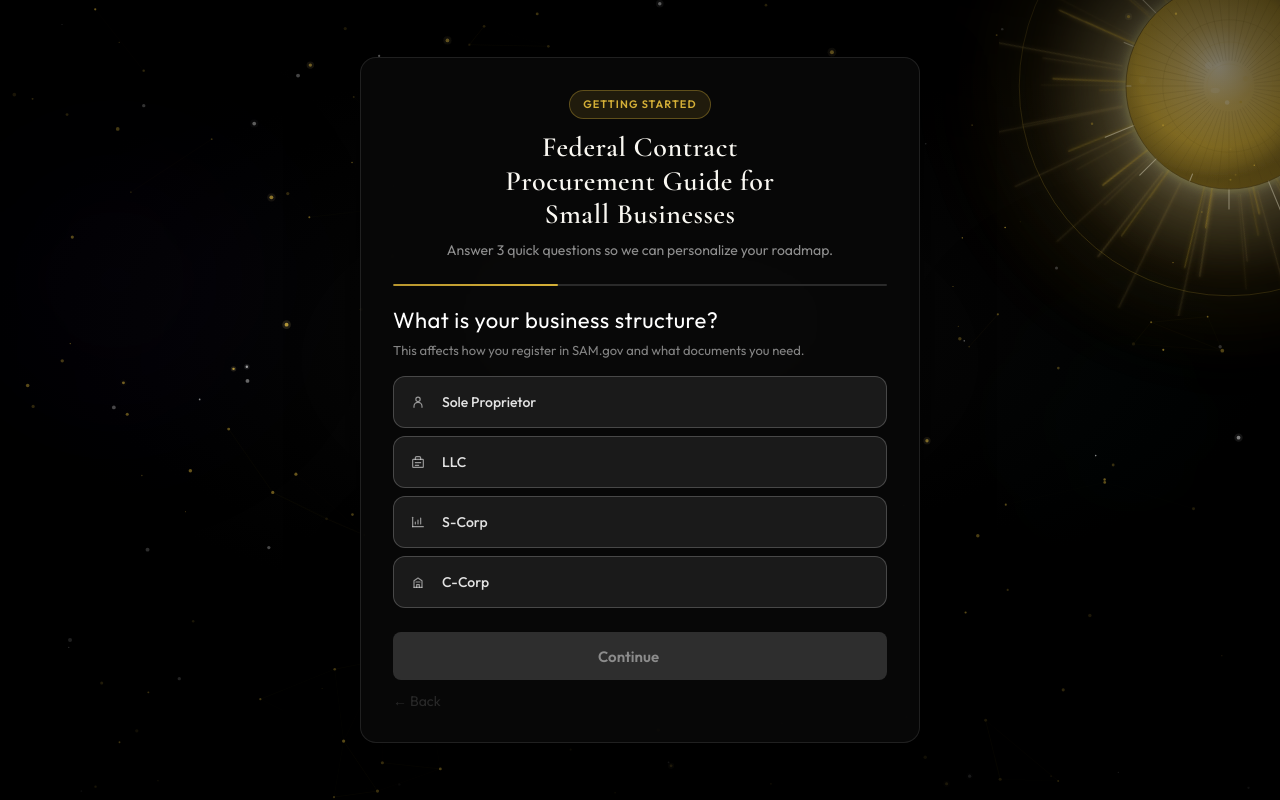
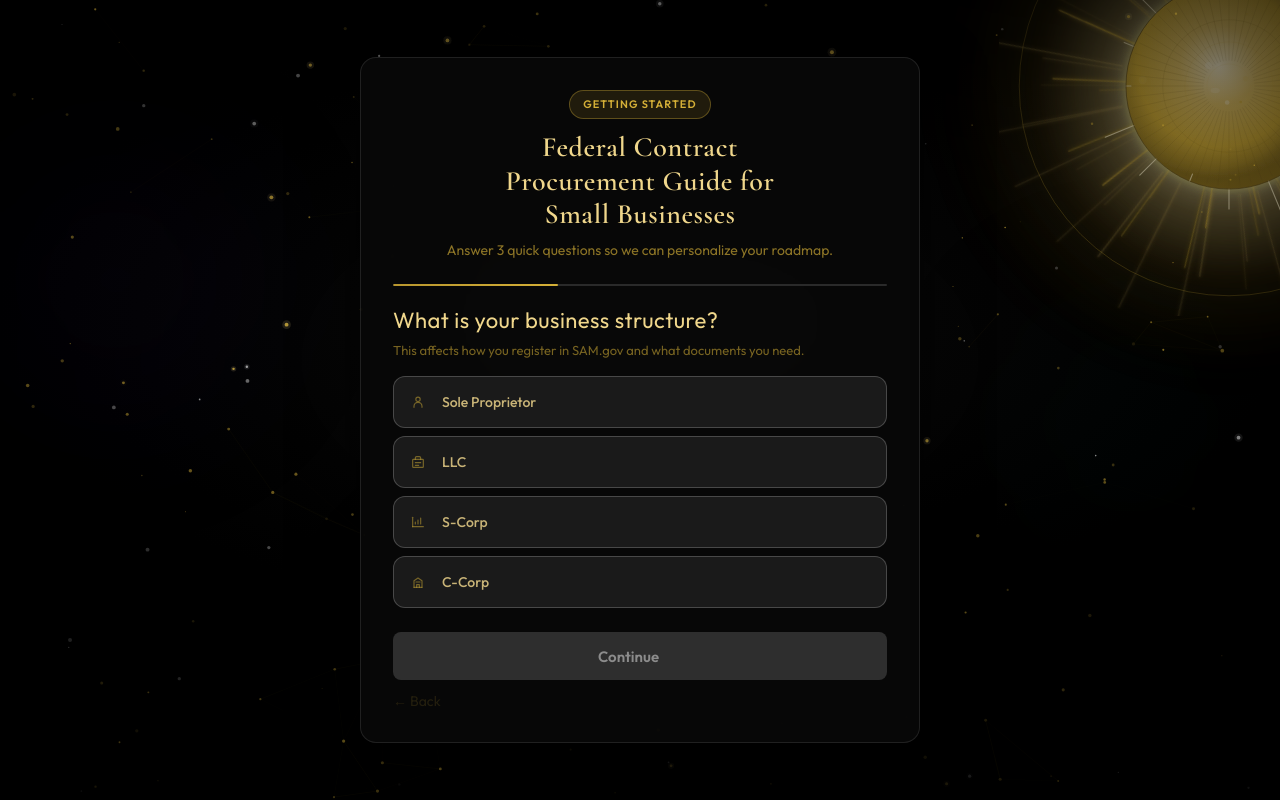
Before and after one commit to vikramravi173-cyber/Federal-Procurement-Onboarding-Guide, a React (Vite) app: page / in a window 1280 px wide. Built offline with nearby package versions, Linux system fonts and the light colour scheme.

Commit message:
Use gold typography throughout intake questionnaire
Co-authored-by: Vikram Ravi <vikramravi173-cyber@users.noreply.github.com>

```diff
--- a/src/App.css
+++ b/src/App.css
@@ -1525,7 +1525,7 @@ body:has(.hero) {
   max-width: 24ch;
   margin-left: auto;
   margin-right: auto;
-  color: var(--text-primary);
+  color: var(--accent-light);
   background: none;
   -webkit-text-fill-color: unset;
   filter: none;
@@ -1538,7 +1538,7 @@ body:has(.hero) {
   line-height: 1.45;
   max-width: 28rem;
   margin: 0 auto;
-  color: rgba(255, 255, 255, 0.55);
+  color: rgba(212, 175, 55, 0.65);
 }
 
 .intake-progress-bar {
@@ -1642,7 +1642,7 @@ body:has(.hero) {
   font-style: normal;
   line-height: 1.35;
   margin-bottom: 0.35rem;
-  color: #ffffff;
+  color: var(--accent-light);
   animation: intakeTitleFade 300ms ease;
 }
 
@@ -1659,7 +1659,7 @@ body:has(.hero) {
   font-family: var(--font-body);
   font-size: 13px;
   font-weight: 400;
-  color: rgba(255, 255, 255, 0.5);
+  color: rgba(212, 175, 55, 0.55);
   margin-bottom: 1rem;
   line-height: 1.45;
 }
@@ -1680,7 +1680,7 @@ body:has(.hero) {
   border-radius: 12px;
   border: 1px solid rgba(255, 255, 255, 0.2);
   background: #1a1a1a;
-  color: rgba(255, 255, 255, 0.88);
+  color: rgba(240, 215, 140, 0.82);
   font-family: var(--font-body);
   font-size: 0.875rem;
   font-weight: 500;
@@ -1716,7 +1716,7 @@ body:has(.hero) {
   justify-content: center;
   width: 16px;
   height: 16px;
-  color: rgba(255, 255, 255, 0.55);
+  color: rgba(212, 175, 55, 0.5);
   transition: color 0.25s ease;
 }
 
@@ -1770,7 +1770,7 @@ body:has(.hero) {
 .intake-multi-label {
   font-size: 13px;
   font-weight: 500;
-  color: rgba(255, 255, 255, 0.5);
+  color: rgba(212, 175, 55, 0.55);
   margin-bottom: 0.65rem;
 }
 
@@ -1835,7 +1835,7 @@ body:has(.hero) {
   padding: 0;
   border: none;
   background: none;
-  color: rgba(255, 255, 255, 0.38);
+  color: rgba(212, 175, 55, 0.4);
   font-family: var(--font-body);
   font-size: 0.875rem;
   font-weight: 400;
@@ -1844,7 +1844,7 @@ body:has(.hero) {
 }
 
 .intake-back:hover:not(:disabled) {
-  color: rgba(255, 255, 255, 0.62);
+  color: rgba(240, 215, 140, 0.7);
 }
 
 .intake-back:disabled {
```
